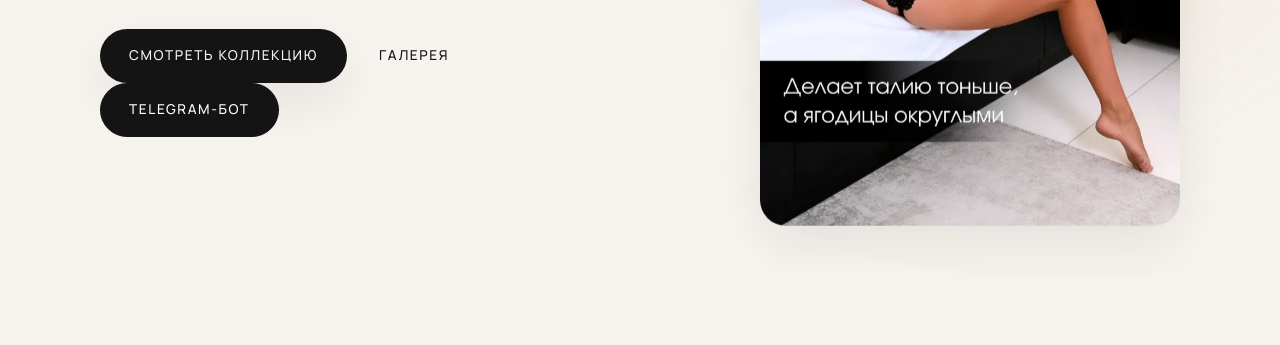
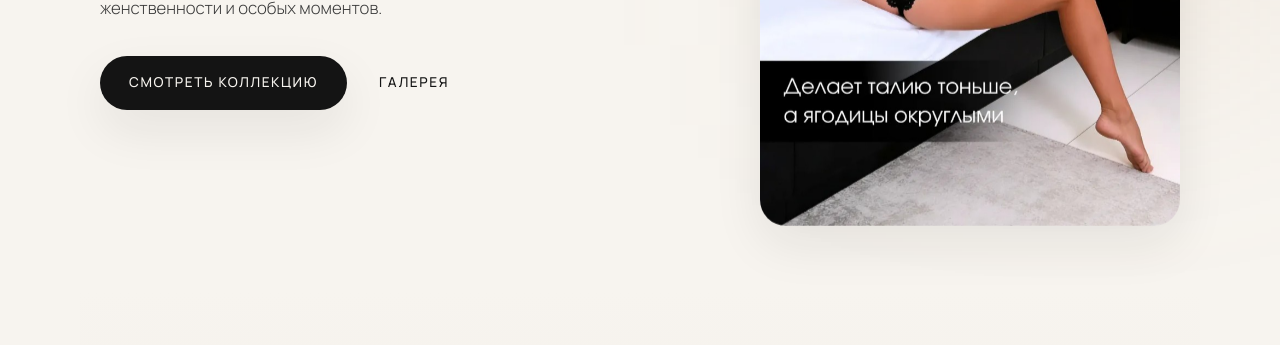
Before and after one commit to Regina841/anestezi-site, a plain HTML site: page index.html in a window 1280 px wide. Shown: the part 455-800 px from the top of the page. Drawn offline with nearby package versions, Linux system fonts and the light colour scheme.

Commit message:
Add files via upload

```diff
--- a/index.html
+++ b/index.html
@@ -127,12 +127,6 @@
           <a class="btn btn--outline"
              href="#gallery">
              Галерея
-          </a>
-
-          <a class="btn btn--telegram"
-             href="https://t.me/AnesteZi_brend_bot"
-             target="_blank">
-             Telegram-бот
           </a>
 
         </div>
--- a/styles.css
+++ b/styles.css
@@ -777,17 +777,3 @@ MOBILE
   color: #141414;
   transform: translateY(-2px);
 }
-/* =========================
-   TELEGRAM BUTTON
-========================= */
-
-.btn--telegram {
-  background: #141414;
-  color: #ffffff;
-  border: 1px solid #141414;
-}
-
-.btn--telegram:hover {
-  background: #000000;
-  transform: translateY(-2px);
-}
```
